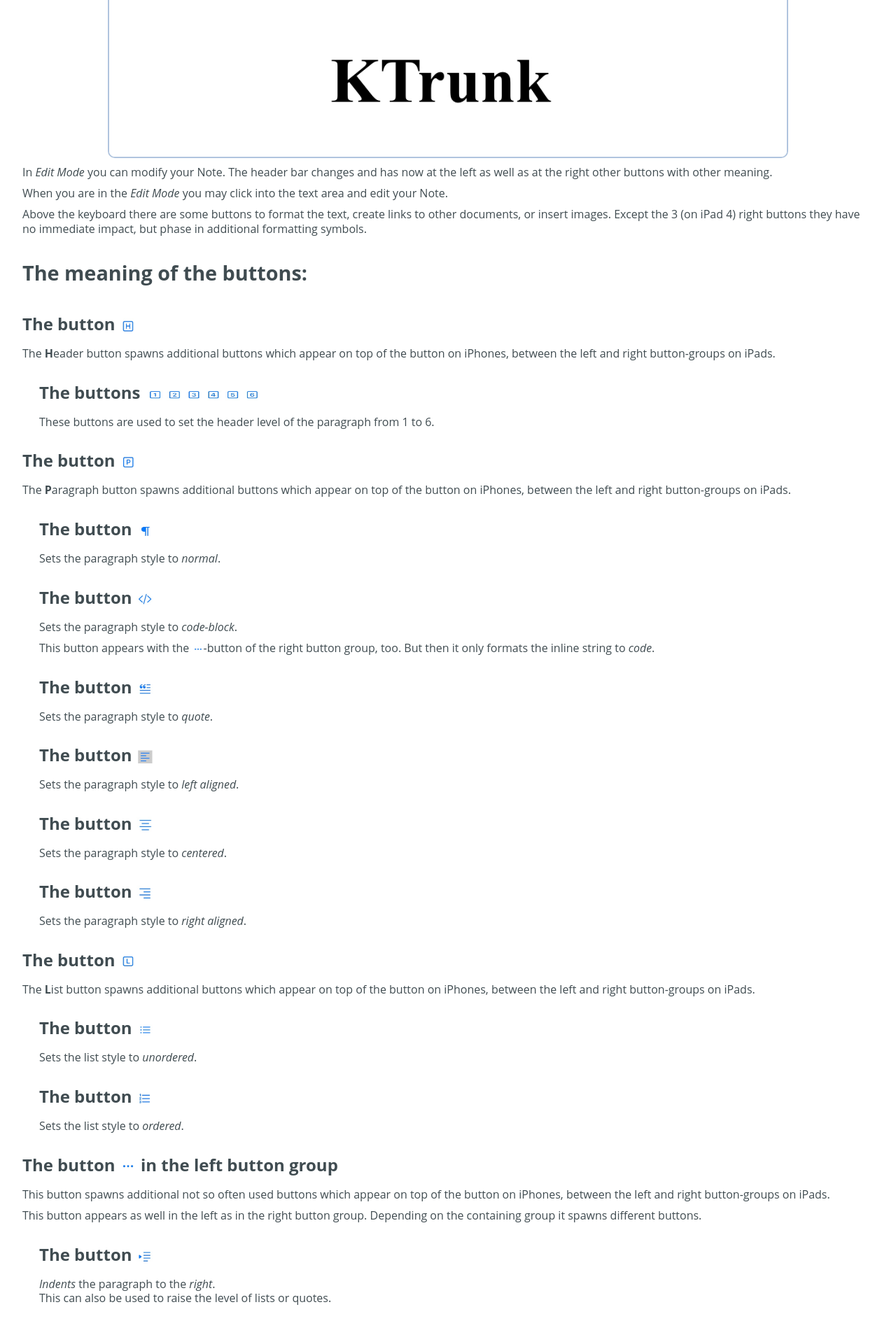
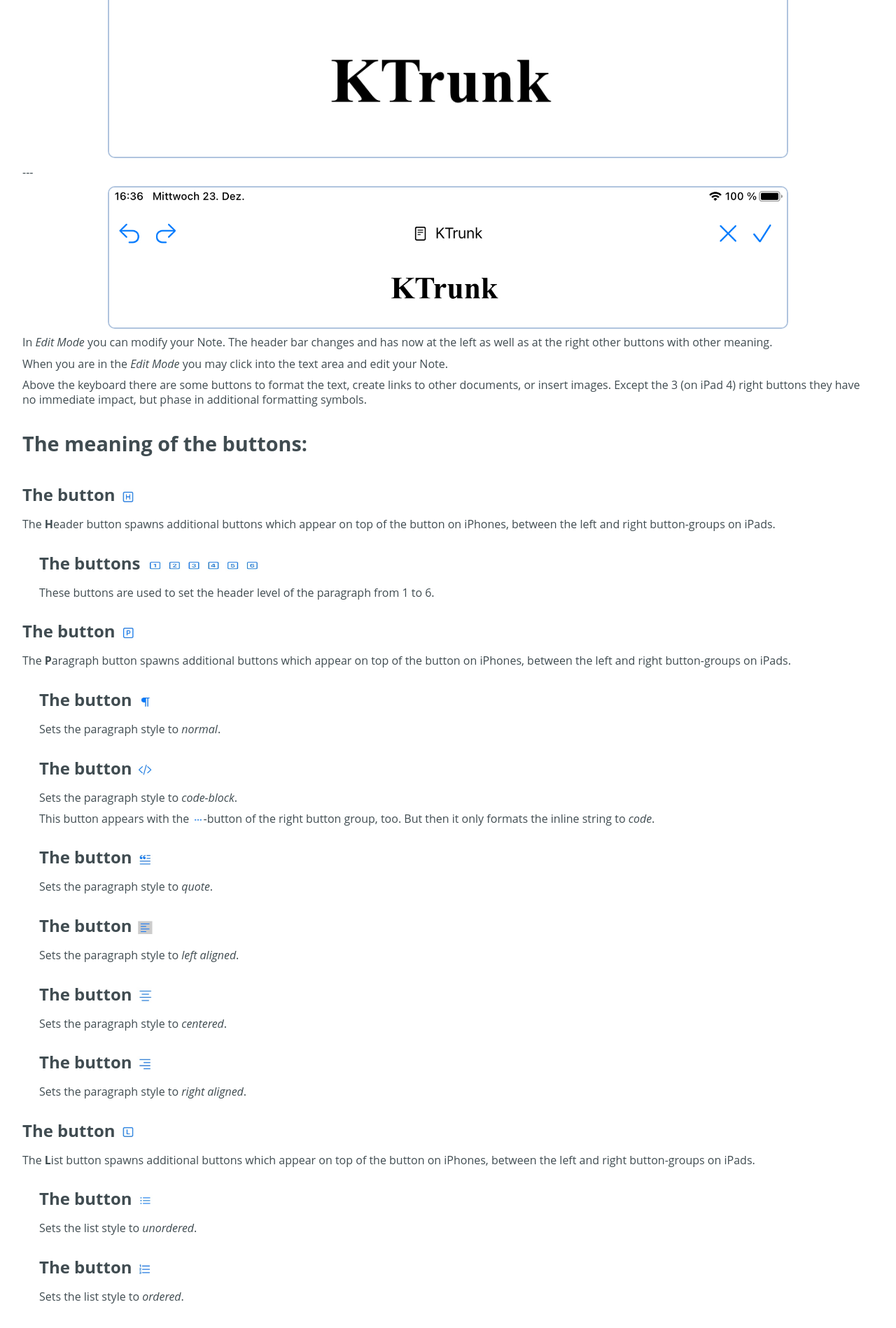
Before and after one commit to cs-LA/home, a Jekyll site: the page built from KTrunk/Manual/EditMode.md, in a window 1280 px wide. Shown: the part 526-2424 px from the top of the page at 70% size. Built offline with Jekyll 4.4.1, drawn with Linux system fonts in a browser that asks for light colours; our own code applies the rules of GitHub Pages for plain Markdown files.

Commit message:
Update EditMode.md

```diff
--- a/KTrunk/Manual/EditMode.md
+++ b/KTrunk/Manual/EditMode.md
@@ -13,6 +13,8 @@
   <span class="en">Edit Mode</span><span class="de">Bearbeitungs-Modus</span>
 </h1>
 <img src="EditMode.jpg" style="border: 2px solid #B0C4DE; border-radius: 10px;">
+<p>---</p>
+<img src="EditMode1.jpg" style="border: 2px solid #B0C4DE; border-radius: 10px;">
 <p>
   <span class="en">In <i>Edit Mode</i> you can modify your Note. The header bar changes and has now at the left as well as at the right other buttons with other meaning.</span>
   <span class="de">Im <i>Bearbeitungs-Modus</i> kann man seine Notizen bearbeiten. Der Kopf-Bereich ändert sich und hat nun sowohl links als auch rechts andere Schaltflächen mit anderer Bedeutung.</span>
```
